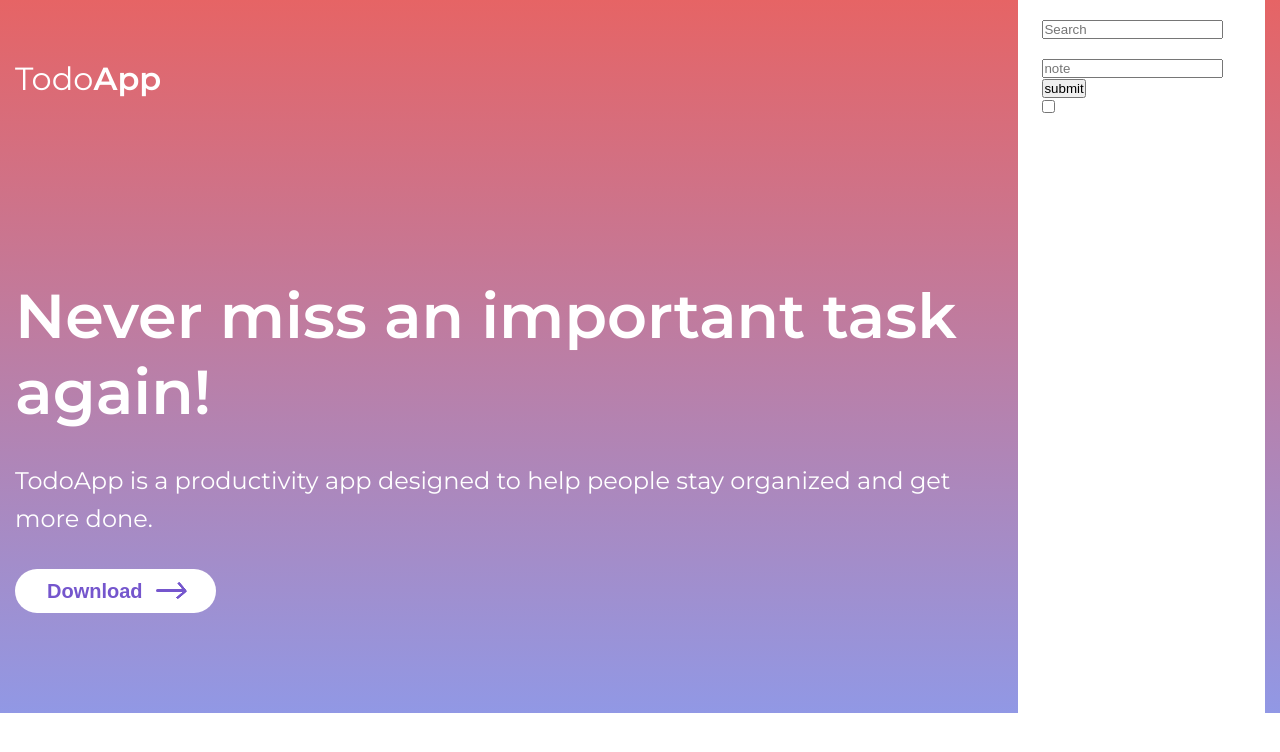
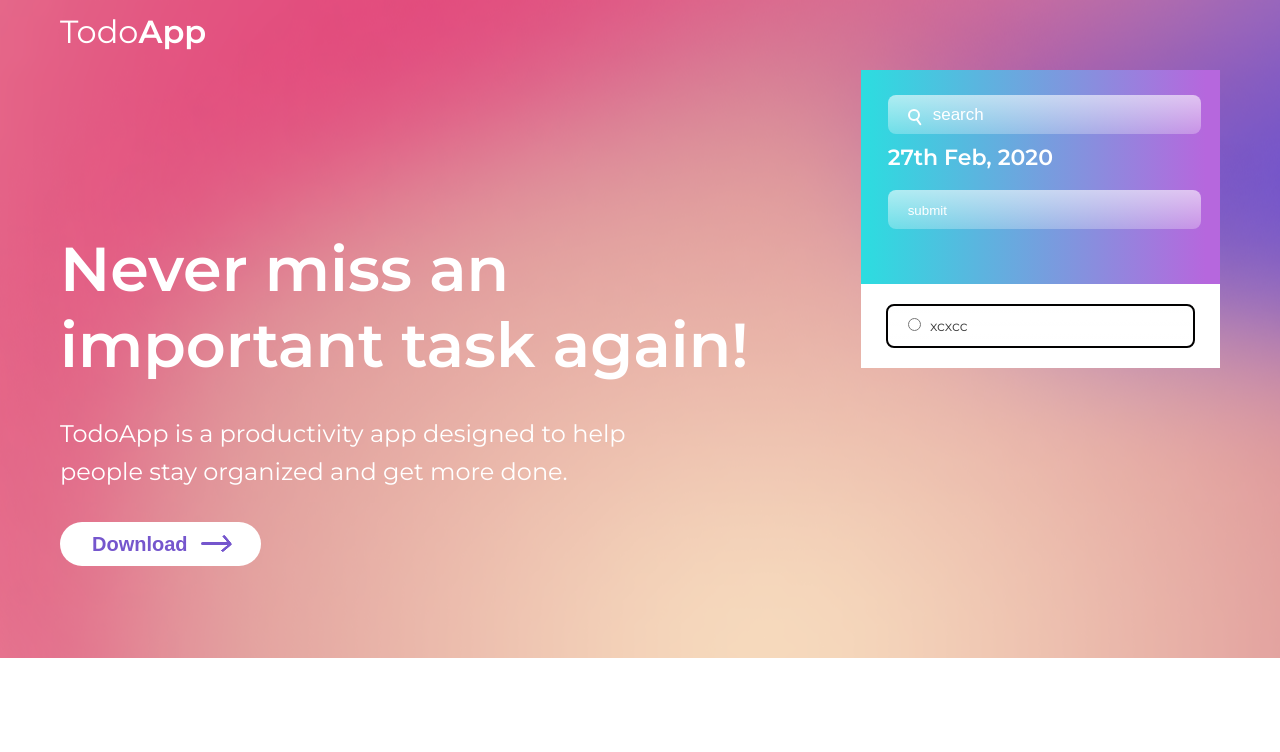
Before and after one commit to Ahmedoudouh/TodoApp, a plain HTML site: page index.html in a window 1280 px wide. Drawn offline with Linux system fonts and the light colour scheme.

Commit message:
finished html css

```diff
--- a/index.html
+++ b/index.html
@@ -12,8 +12,8 @@
 </head>
 
 <body>
+    <header class="content">
         <div class="background">
-        <header class="content">
             <div class="complet">
                 <div class="part-1">
                     <h1 class="title"><span class="small-title">Todo</span>App</h1>
@@ -28,30 +28,36 @@
                     </button>
                 </div>
                 <div class="part2">
+                    <div class="background-1">
+                        <div class="group-search">
+                            <button class="cta-search">
+                                <div class="group-center">
                                     <div>
-                        <div class="border">
-                            <div class="group-search">
+                                        <div class="search-1">
+                                        </div>
+                                        <div class="search-2"></div>
                                         <div>
-                                    <div class="search-1"></div>
-                                    <div class="search-2"></div>
                                         </div>
-                                <div>
-                                    <div class="search-1"></div>
+                                        <div class="search-3"></div>
                                     </div>
                                 </div>
+                            </button>
                             <div>
-                                <input type="search" placeholder="Search">
+                                <input class="input-search" type="search" placeholder="search">
                             </div>
-                            <p>27th Feb, 2020</p>
-                            <div>
-                                <input type="text" placeholder="note">
-                                <button>submit</button>
                         </div>
-                            <div>
-                                <input type="checkbox">
+                        <p class="la-date">27th Feb, 2020</p>
+                        <div class="border-input margin">
+                            <button class="cta-search">submit</button>
+                            <input class="input-search" type="text">
+                        </div>
+                    </div>
+                    <div class="bachground-2">
+                        <div class="border-input a">
+                            <input type="radio"> <span class="style-font">xcxcc</span>
+                        </div>
                     </div>
 
-                        </div>
                 </div>
             </div>
     </header>
--- a/style.css
+++ b/style.css
@@ -5,25 +5,26 @@
 }
 
 .content {
-    max-width: 1440px;
-    padding: 0 15px;
+    max-width: 1360px;
+    margin: 0 auto;
 }
 
 body {
-    font-family: 'Montserrat', sans-serif;
-    color: #fff;
+    font-family: "Montserrat", sans-serif;
+    color: #ffffff;
 }
 
 .background {
-    background: linear-gradient(#e66465, #9198e5);
+    padding: 0 45px;
+    background-image: url(images/background.png);
 }
 
 .arrow {
-    border: 2px solid #7556CD;
+    border: 2px solid #7556cd;
     border-width: 0 3px 3px 0;
     display: inline-block;
     padding: 5px;
-    transform: rotate( 320deg);
+    transform: rotate(320deg);
     position: absolute;
     left: 16px;
     top: -5px;
@@ -31,9 +32,9 @@ body {
 }
 
 .arrow-1 {
-    background-color: #7556CD;
+    background-color: #7556cd;
     border-radius: 5px;
-    transform: rotate( 360deg);
+    transform: rotate(360deg);
     display: flex;
     width: 28.5px;
     height: 3px;
@@ -65,6 +66,7 @@ body {
 .small-paragraph {
     font-size: 24px;
     line-height: 160.6%;
+    width: 90%;
 }
 
 .cta-download {
@@ -72,25 +74,136 @@ body {
     align-items: center;
     padding: 10px 32px;
     grid-column-gap: 13px;
-    background: #FFFFFF;
+    background: #ffffff;
     border-radius: 80px;
     border: none;
     font-weight: 600;
     font-size: 20px;
     line-height: 24px;
-    color: #7556CD;
+    color: #7556cd;
     margin-top: 30px;
 }
 
 .part-1 {
-    padding: 59px 0 100px;
+    padding: 12px 0 92px;
+    flex: 2;
+}
+
+.complet {
+    column-gap: 82px;
+    display: flex;
+    justify-content: space-between;
+    padding: 0 15px;
+}
+
+.search-1 {
+    width: 12px;
+    height: 12px;
+    border-radius: 20px;
+    border: 2px solid #ffffff;
+}
+
+::placeholder {
+    color: #ffffff;
+    font-style: normal;
+    font-weight: 400;
+    font-size: 17px;
+    line-height: 21px;
+}
+
+.cta-search {
+    border: none;
+    background: none;
+    color: #ffffff;
+    cursor: pointer;
+}
+
+.input-search {
+    border: none;
+    background: none;
+    padding: 0 5px;
+    color: #ffffff;
+}
+
+.border-input {
+    padding: 10px 10px 10px 20px;
+    background: linear-gradient( 180deg, rgba(255, 255, 255, 0.6) 0%, rgba(255, 255, 255, 0.276) 100%);
+    border-radius: 8px;
+    grid-column-gap: 8px;
+}
+
+.input-search:hover {
+    border: none;
+}
+
+.input-search:focus {
+    border: none;
+}
+
+.search-2 {
+    background-color: #ffffff;
+    border-radius: 5px;
+    transform: rotate(235deg);
+    display: flex;
+    width: 7.5px;
+    height: 2px;
+    position: absolute;
+    left: 7px;
+}
+
+.group-search {
+    display: flex;
+    padding: 10px 10px 10px 20px;
+    background: linear-gradient( 180deg, rgba(255, 255, 255, 0.6) 0%, rgba(255, 255, 255, 0.276) 100%);
+    border-radius: 8px;
+    grid-column-gap: 8px;
+}
+
+.group-center {
+    display: flex;
+    position: relative;
+    grid-column-gap: 8px;
+    align-items: center;
+}
+
+.background-1 {
+    background: linear-gradient( 90deg, rgba(45, 220, 224, 1) 1%, rgba(182, 103, 221, 1) 96%);
+    padding: 25px 19px 25px 27px;
+}
+
+.bachground-2 {
+    background-color: #ffffff;
+    padding: 20px 25px;
+}
+
+.la-date {
+    padding: 10px 0 19px;
+    font-weight: 600;
+    font-size: 22px;
+    line-height: 27px;
 }
 
 .part2 {
-    background: #ffffff;
-    padding: 19px 24px 0;
+    margin-top: 70px;
+    flex: 1;
 }
 
 .complet {
-    display: flex;
+    flex-wrap: wrap;
 }
+
+.margin {
+    margin-bottom: 30px;
+}
+
+.a {
+    border: 2px solid #020101;
+}
+
+.style-font {
+    font-weight: normal;
+    font-size: 14px;
+    line-height: 19px;
+    color: #3A3A3A;
+    margin-left: 5px;
+}
```
Also changed, not shown: images/background.png (added). Lines whose indentation alone changed are shown as unchanged.
